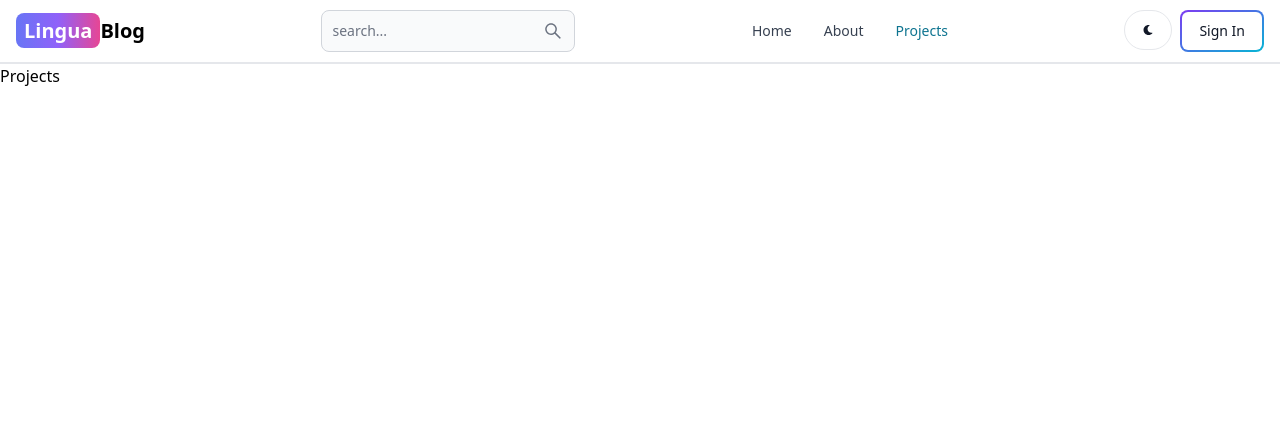
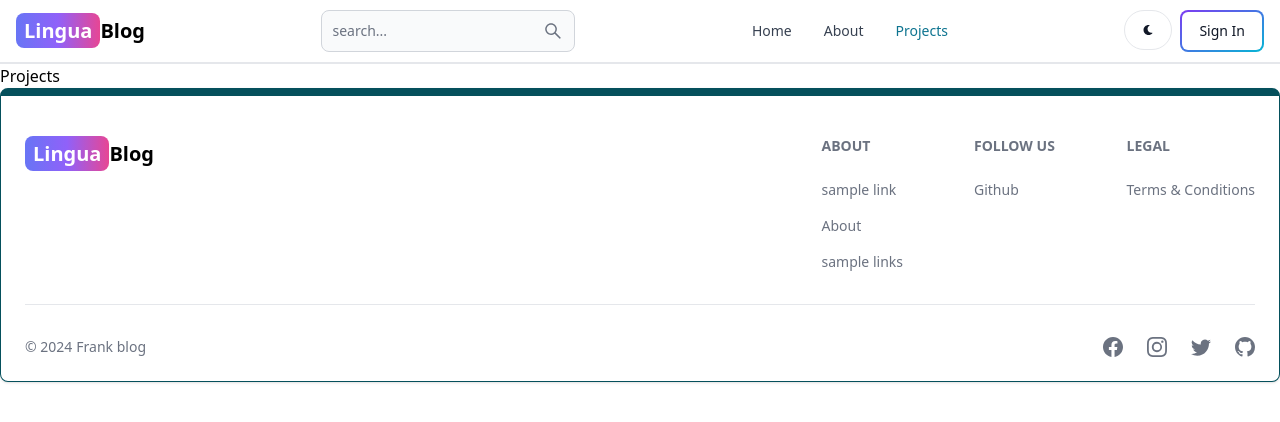
Before and after one commit to Frank8041/blog, a React app in the folder client/: page /projects in a window 1280 px wide. Shown: the top 422 px of the page. Built offline with nearby package versions, Linux system fonts and the light colour scheme; the HTML template or start-up script is replaced by a standard one.

Commit message:
footer component

```diff
--- a/client/src/App.jsx
+++ b/client/src/App.jsx
@@ -6,6 +6,7 @@
 import Dashboard from "./pages/Dashboard";
 import Projects from "./pages/Projects";
 import Header from "./components/Header";
+import Footer from "./components/Footer";
 
 export default function App() {
   return (
@@ -19,6 +20,7 @@
           <Route path="/dashboard" element={ <Dashboard />}/>
           <Route path="/projects" element={ <Projects />}/>
         </Routes>
+        <Footer />
 
     </BrowserRouter>
   )
--- /dev/null
+++ b/client/src/components/Footer.jsx
@@ -0,0 +1,83 @@
+import { Footer } from "flowbite-react";
+import { Link } from "react-router-dom";
+import { BsFacebook, BsInstagram, BsTwitter, BsGithub } from "react-icons/bs";
+
+
+export default function FooterComponent() {
+    return (
+        <Footer
+            container
+            className="border border-t-8 border-teal-800"
+
+        >
+            <div className="w-full max-w-7xl mx-auto">
+                <div className="grid w-full justify-between sm:flex md:grid-cols-1">
+                    <div className="mt-5">
+                        <Link to="/" className="self-center whitespace-nowrap
+                            text-lg sm:text-xl font-semibold dark:text-white">
+                                <span className="px-2 py-1 bg-gradient-to-r
+                                from-indigo-500 via-purple-500 to-pink-500 rounded-lg text-white">
+                                    Lingua</span>
+                                Blog
+                            </Link>
+                    </div>
+
+                    <div className="grid grid-cols-2 gap-8 mt-4 sm:grid-cols-3 sm:gap-6">
+                        <div className="">
+                            <Footer.Title title="About" />
+                            <Footer.LinkGroup col>
+                                <Footer.Link>
+                                    sample link
+                                </Footer.Link>
+                                <Footer.Link
+                                href="/about"
+                                target="_blank"
+                                rel="noopener noreferrer">
+                                    About
+                                </Footer.Link>
+                                <Footer.Link>
+                                    sample links
+                                </Footer.Link>
+                            </Footer.LinkGroup>
+                        </div>
+
+                        <div className="">
+                            <Footer.Title title="Follow us" />
+                            <Footer.LinkGroup col>
+                                <Footer.Link
+                                href="https://www.github.com/frank8041"
+                                target="_blank"
+                                rel="nooopener noreferrer">
+                                    Github
+                                </Footer.Link>
+
+                            </Footer.LinkGroup>
+                        </div>
+
+                        <div className="">
+                            <Footer.Title title="Legal" />
+                            <Footer.LinkGroup col>
+                                <Footer.Link
+                                href="#"
+                                >
+                                    Terms &amp; Conditions
+                                </Footer.Link>
+                            </Footer.LinkGroup>
+                        </div>
+                    </div>
+                </div>
+                <Footer.Divider />
+                <div className="w-full sm:flex sm:items-center sm:justify-between">
+                    <Footer.Copyright href="#" by="Frank blog" year={new Date().getFullYear()}/>
+
+                    <div className="flex gap-6 sm:mt-0 mt-4 sm:justify-center">
+                        <Footer.Icon href="#" target="_blank" icon={BsFacebook}/>
+                        <Footer.Icon href="#" target="_blank" icon={BsInstagram}/>
+                        <Footer.Icon href="#" target="_blank" icon={BsTwitter}/>
+                        <Footer.Icon href="https://www.github.com/frank8041" target="_blank" icon={BsGithub}/>
+                    </div>
+                </div>
+            </div>
+        </Footer>
+    )
+}
```
